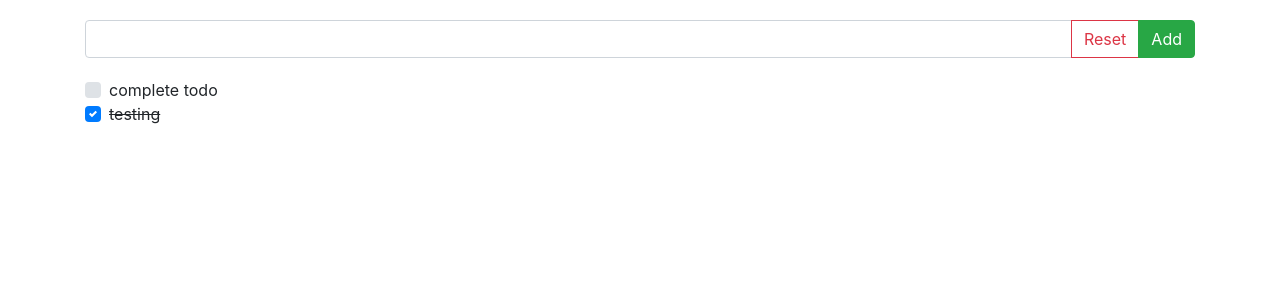
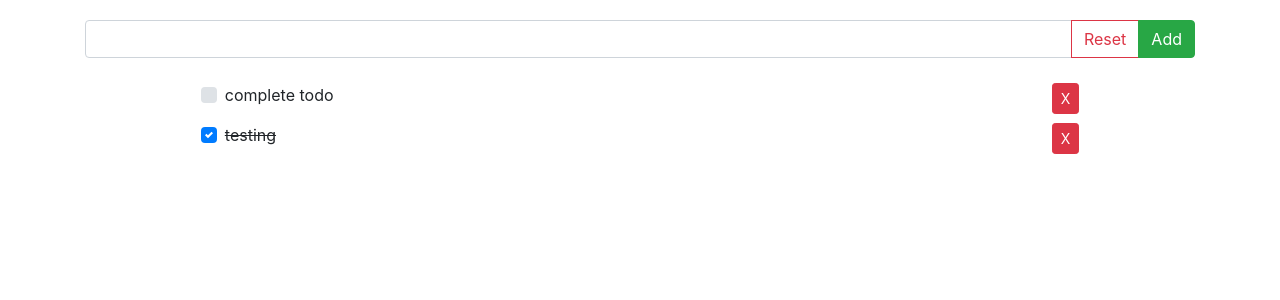
Before and after one commit to et4891/vue-tutorial, a Vue app in the folder todo/: page / in a window 1280 px wide. Shown: the top 300 px of the page. Built offline with nearby package versions, Linux system fonts and the light colour scheme.

Commit message:
added style to list

```diff
--- a/todo/components/TodoList.vue
+++ b/todo/components/TodoList.vue
@@ -1,10 +1,14 @@
 <template>
-  <div>
-    <TodoListItem
-      v-for="todo in todos"
-      :key="todo.id"
-      :todo="todo"
-    />
+  <div class="table-responsive table-hover table-borderless table-sm">
+    <table class="table">
+      <tbody>
+        <TodoListItem
+          v-for="todo in todos"
+          :key="todo.id"
+          :todo="todo"
+        />
+      </tbody>
+    </table>
   </div>
 </template>
 
@@ -21,5 +25,8 @@ export default {
 </script>
 
 <style scoped>
-
+  .table {
+    width: 80%;
+    margin: auto;
+  }
 </style>
--- a/todo/components/TodoListItem.vue
+++ b/todo/components/TodoListItem.vue
@@ -1,4 +1,6 @@
 <template>
+  <tr>
+    <td>
       <div class="custom-control custom-checkbox">
         <input
           type="checkbox"
@@ -15,6 +17,11 @@
           {{ todo.value }}
         </label>
       </div>
+    </td>
+    <td>
+      <button class="btn btn-sm btn-danger float-right">X</button>
+    </td>
+  </tr>
 </template>
 
 <script>
```
Lines whose indentation alone changed are shown as unchanged.
